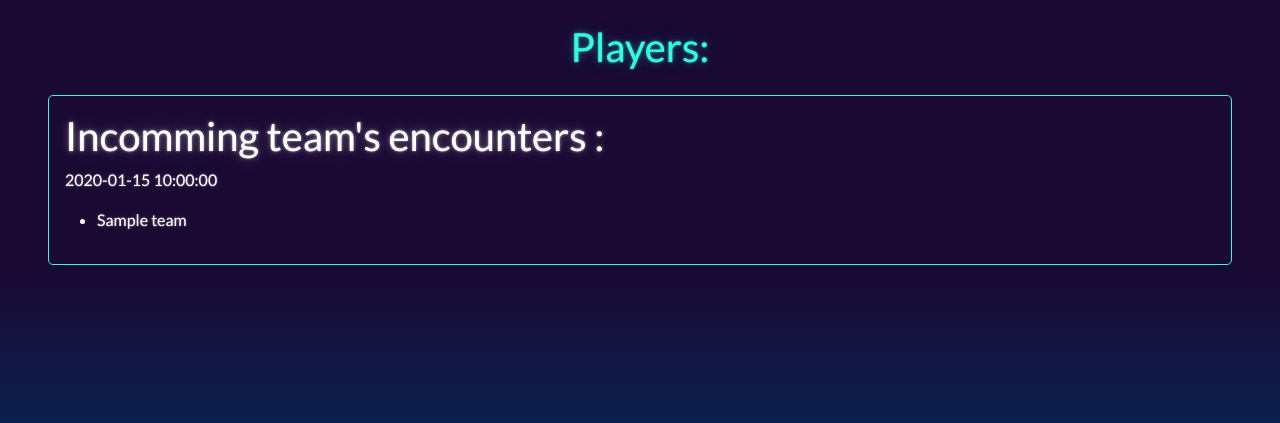
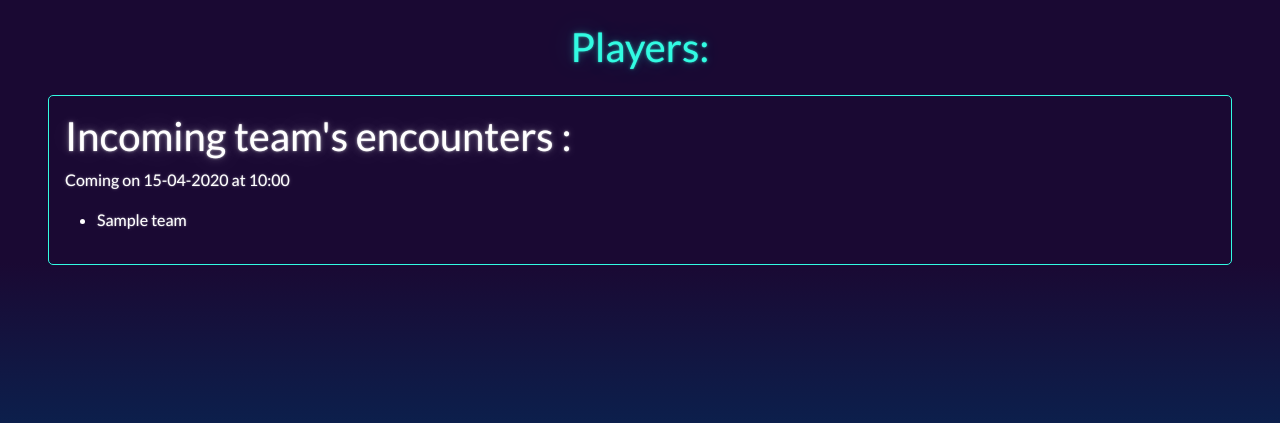
Before and after one commit to AdrienClement38/NexusVerse, a Symfony app: template templates/team/show.html.twig in a window 1280 px wide. Shown: the part 377-800 px from the top of the page. Run offline with Twig, Linux system fonts and the light colour scheme; the template is opened without the code that fills it: most values are stand-ins (such as "Sample title", 1, 10 or a date in 2020); style sheets or scripts are compiled from the project's sources; some libraries are stand-ins or nearby versions.

Commit message:
correct incomming encounters

```diff
--- a/templates/team/show.html.twig
+++ b/templates/team/show.html.twig
@@ -49,11 +49,12 @@
 
       <div class="card mb-3" with="90%">
         <div class="card-body">
-                <h1 class="card-title">Incomming team's encounters :</h1>
+            <h1 class="card-title">Incoming team's encounters :</h1>
             <div class="row">
-                    {% for encounter in encounters %}
+                {% for encounter in encounters|sort((a, b) => a.date <=> b.date) %}
                 <div class="col-md-6">
-                        <p>{{ encounter.date|date('Y-m-d H:i:s') }}</p>
+                    {% set modifiedDate = encounter.date|date_modify('+3 months') %}
+                    <p>Coming on {{ modifiedDate|date('d-m-Y') ~ ' at ' ~ modifiedDate|date('H:i') }}</p>
                     <ul>
                         {% for team in encounter.teams %}
                         <li>{{ team.name }}</li>
```
Lines whose indentation alone changed are shown as unchanged.
